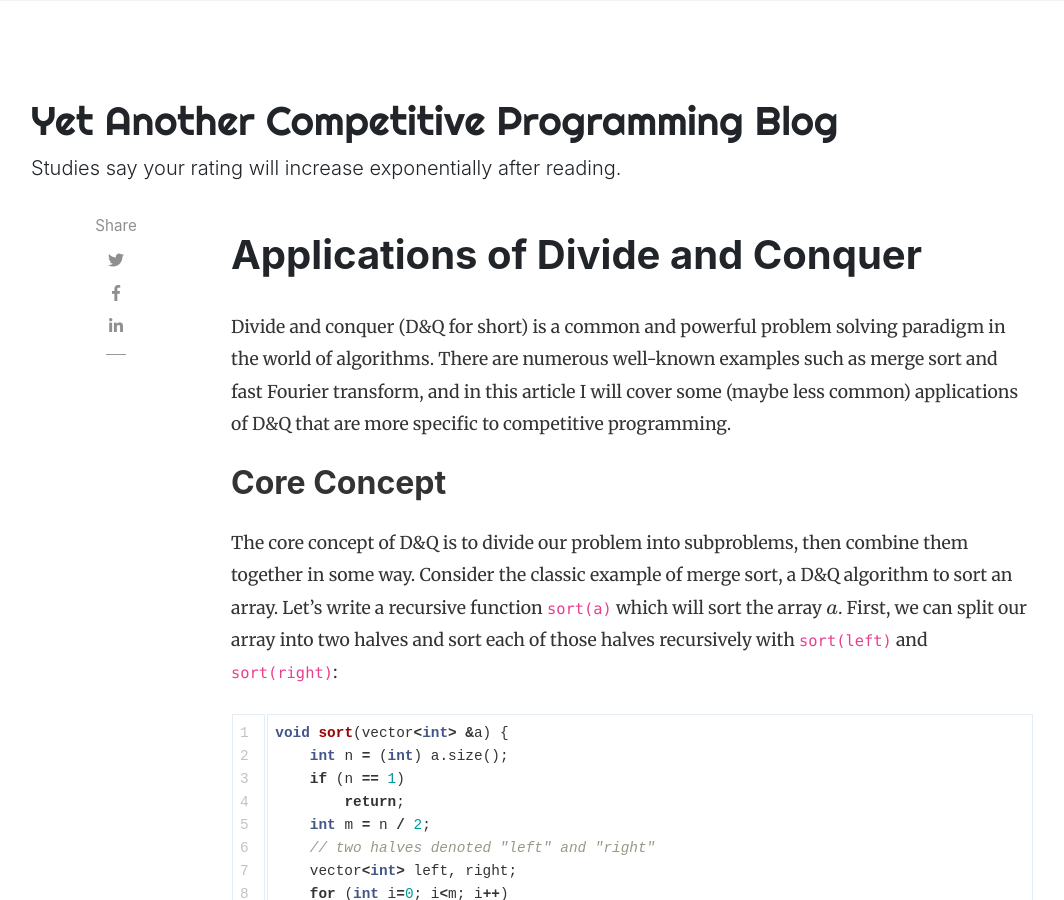
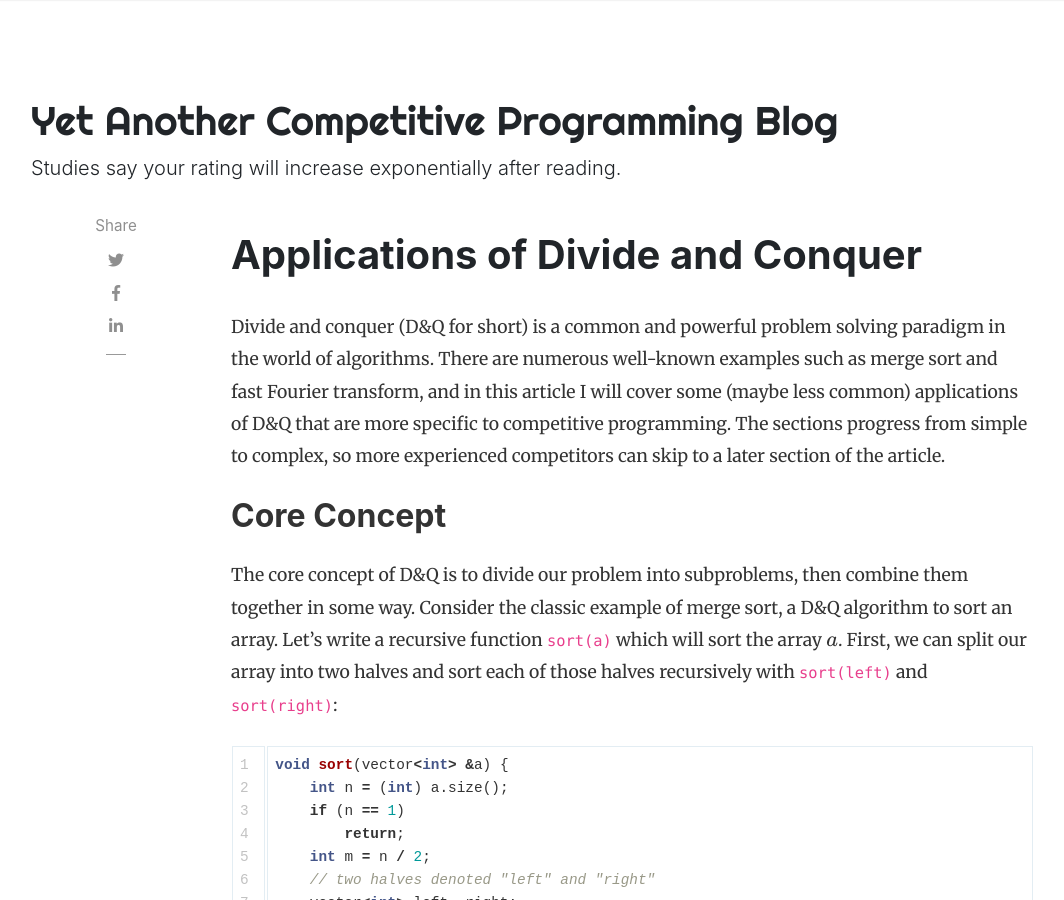
Before and after one commit to mzhang2021/cp-blog, a Jekyll site: the page built from _posts/2021-09-10-divide-and-conquer.md, in a window 1280 px wide and 900 px high. Shown: the whole window, without its empty margins (54-1118 px from the left). Built offline with Jekyll 4.4.1, drawn with Linux system fonts in a browser that asks for light colours; nearby versions of some CDN libraries; formulas are drawn with MathJax 3; comment, search, counter and statistics services are not loaded.

Commit message:
added note

```diff
--- a/_posts/2021-09-10-divide-and-conquer.md
+++ b/_posts/2021-09-10-divide-and-conquer.md
@@ -6,7 +6,7 @@ featured: true
 usemathjax: true
 ---
 
-Divide and conquer (D&Q for short) is a common and powerful problem solving paradigm in the world of algorithms. There are numerous well-known examples such as merge sort and fast Fourier transform, and in this article I will cover some (maybe less common) applications of D&Q that are more specific to competitive programming.
+Divide and conquer (D&Q for short) is a common and powerful problem solving paradigm in the world of algorithms. There are numerous well-known examples such as merge sort and fast Fourier transform, and in this article I will cover some (maybe less common) applications of D&Q that are more specific to competitive programming. The sections progress from simple to complex, so more experienced competitors can skip to a later section of the article.
 
 ## Core Concept
 The core concept of D&Q is to divide our problem into subproblems, then combine them together in some way. Consider the classic example of merge sort, a D&Q algorithm to sort an array. Let's write a recursive function `sort(a)` which will sort the array $a$. First, we can split our array into two halves and sort each of those halves recursively with `sort(left)` and `sort(right)`:
```
